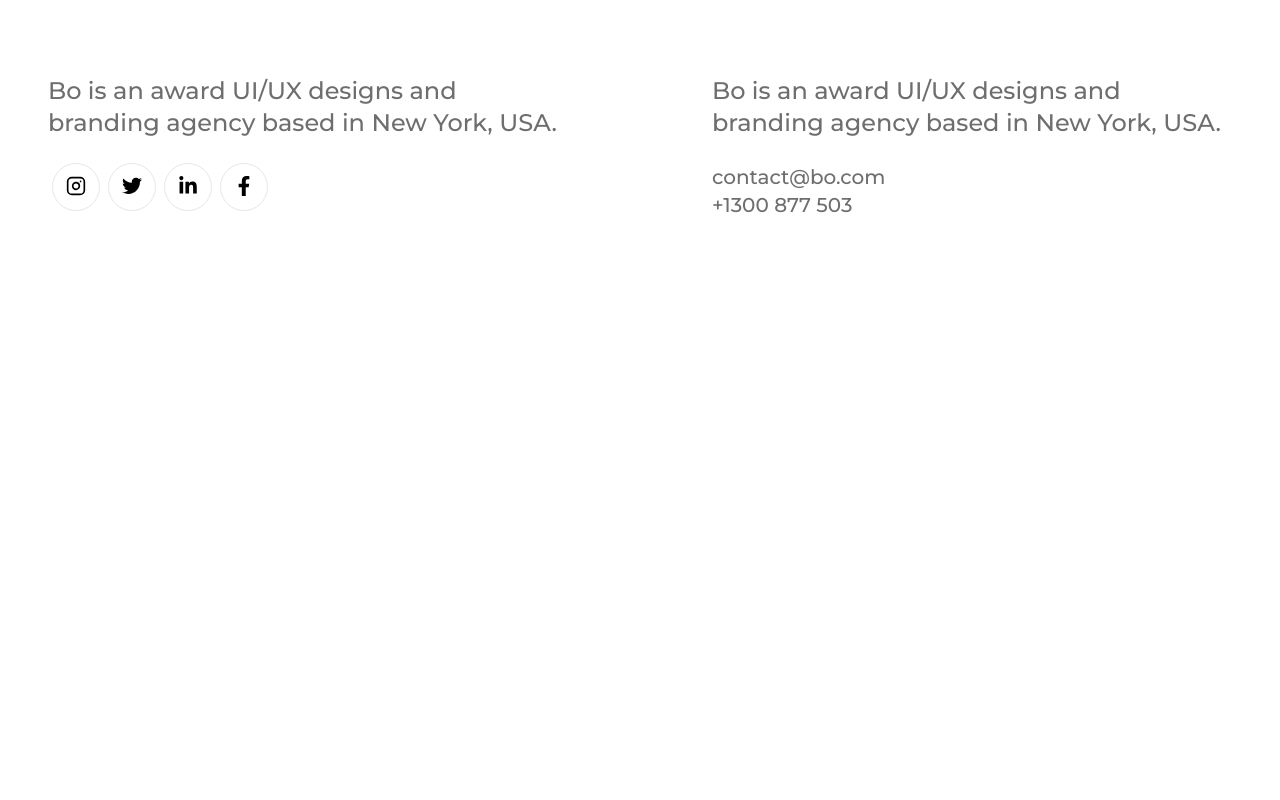
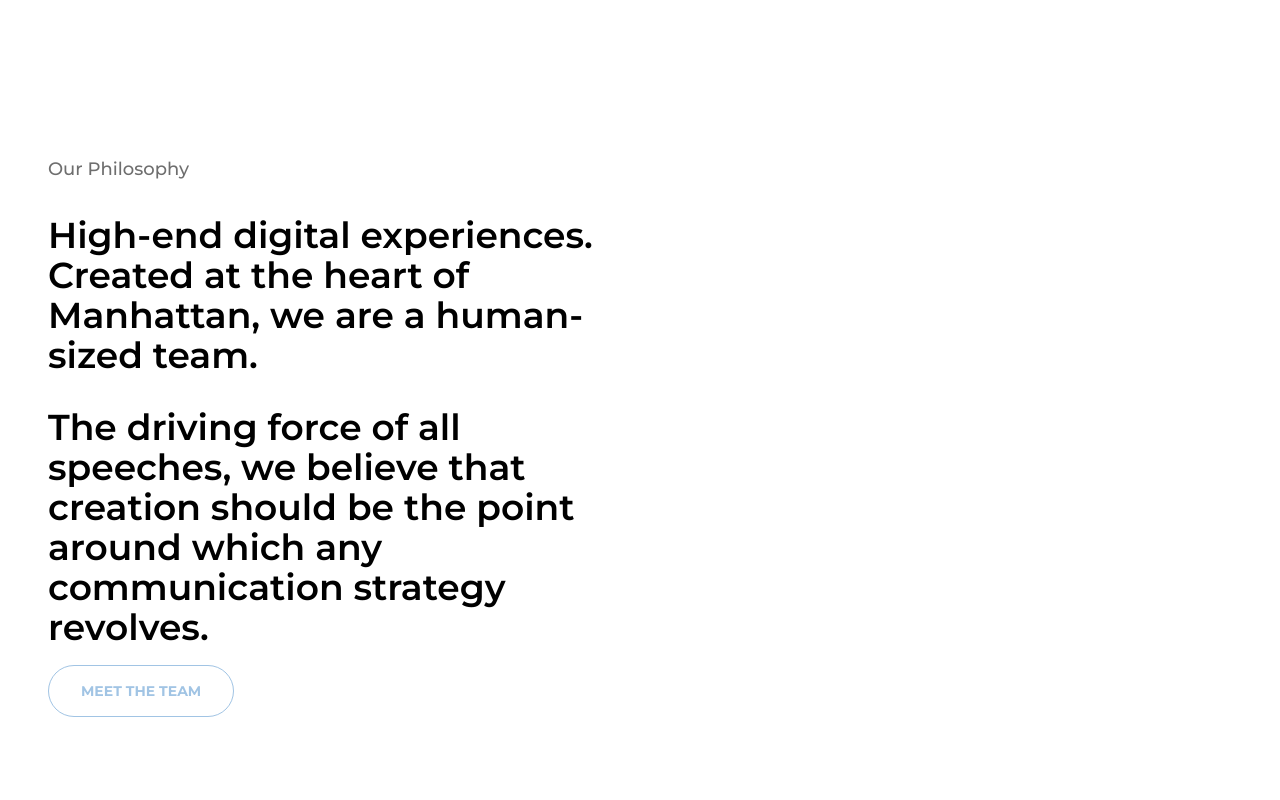
Before and after one commit to mallick-portfolio/bo-webflow, a React (Create React App) app: page /about in a window 1280 px wide. Shown: the part 480-1280 px from the top of the page. Before the commit the page ends 800 px from the top, so only its background shows below. Built offline with nearby package versions, Linux system fonts and the light colour scheme.

Commit message:
added about philosopy

```diff
--- a/src/components/Philosophy.jsx
+++ b/src/components/Philosophy.jsx
@@ -2,7 +2,7 @@ import React from "react";
 
 const Philosophy = () => {
   return (
-    <div className="px-12 py-8 mt-36 mb-48 mx-auto">
+    <div className="px-12 py-8 mt-24 mb-48 mx-auto">
       <h4 className="text-lg font-medium text-secondary mb-8">
         Our Philosophy
       </h4>
--- a/src/pages/About/About.jsx
+++ b/src/pages/About/About.jsx
@@ -1,5 +1,5 @@
 import React from "react";
-import Banner from "../../components/Banner.jsx";
+import { Banner, Philosophy } from "../../components";
 
 const About = () => {
   return (
@@ -8,6 +8,7 @@ const About = () => {
         title={"We specialize in problem solving"}
         headline={"About Bo Studio"}
       />
+      <Philosophy />
     </div>
   );
 };
```
